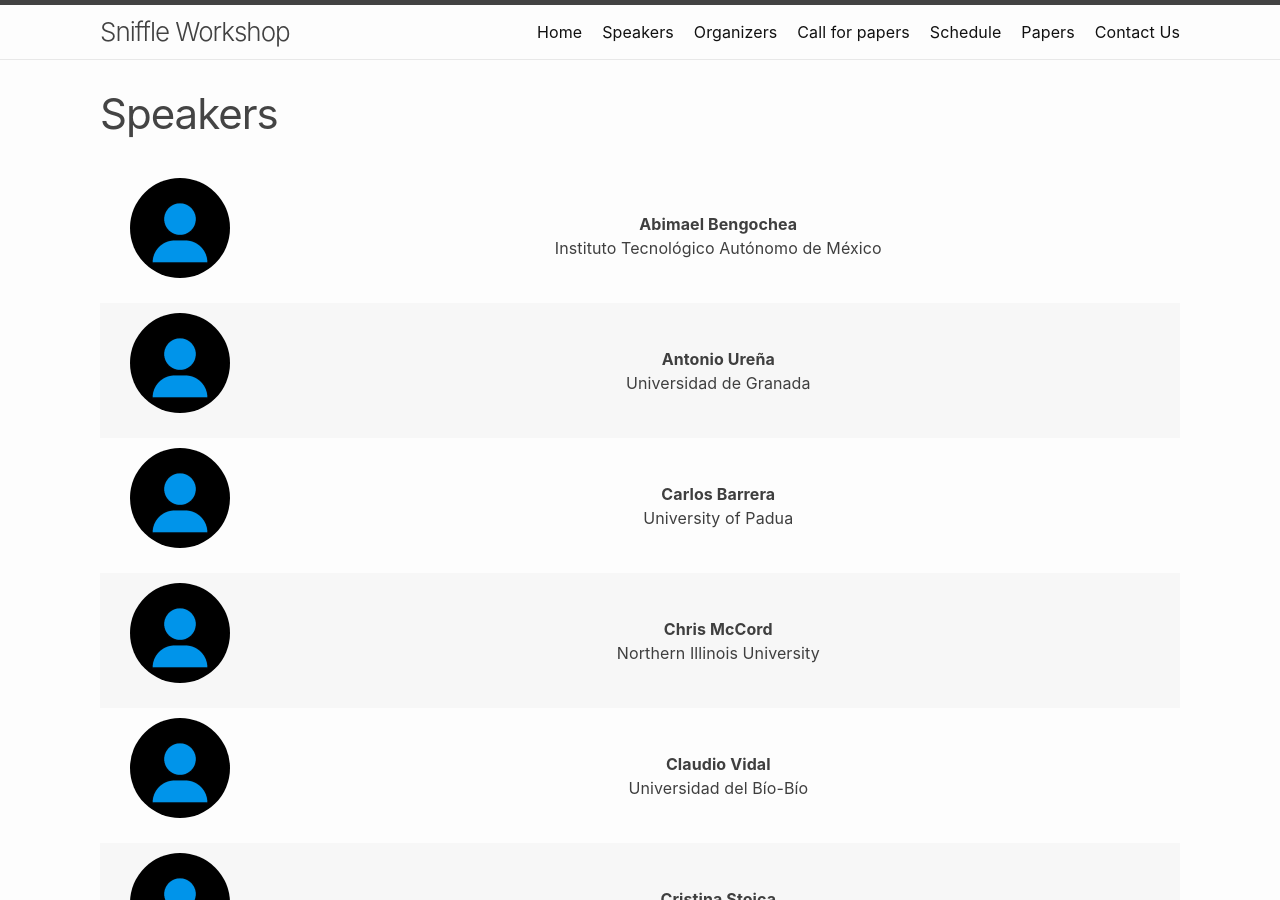
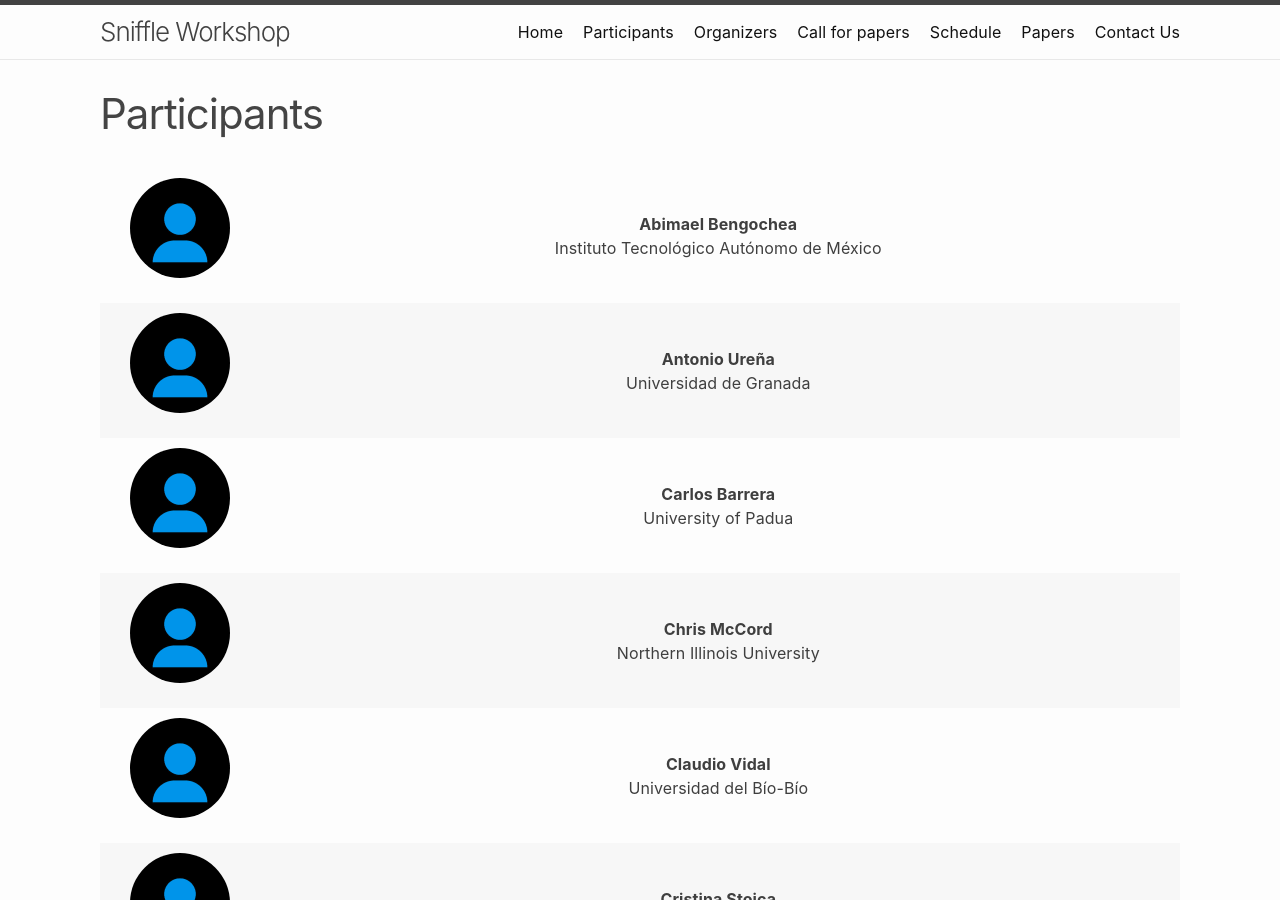
Before and after one commit to celmechcongress2026/celmechcongress2026.github.io, a Jekyll site: the page built from speakers.md, in a window 1280 px wide and 900 px high. Built offline with Jekyll 4.4.1, drawn with Linux system fonts in a browser that asks for light colours.

Commit message:
Update speakers.md

```diff
--- a/speakers.md
+++ b/speakers.md
@@ -1,5 +1,5 @@
 ---
 layout: speakers
-title: Speakers
-permalink: /speakers/
+title: Participants
+permalink: /participants/
 ---
```
